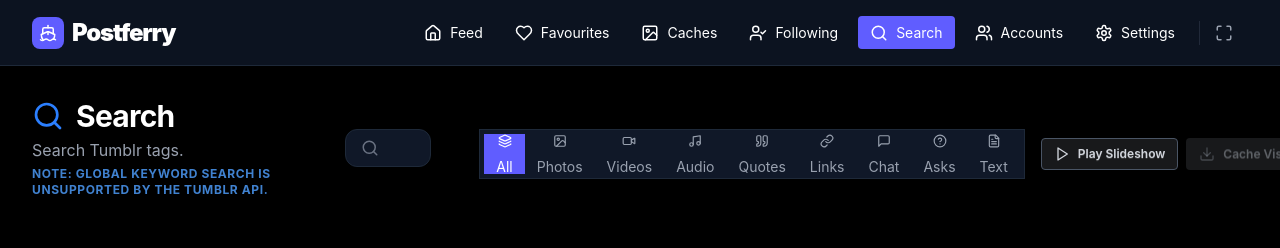
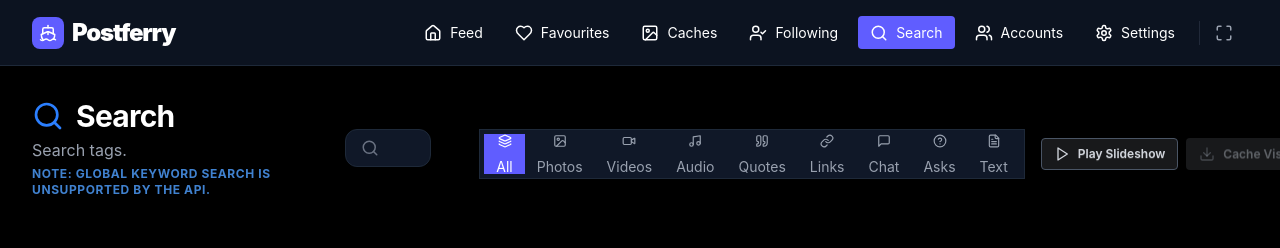
Before and after one commit to Bitti09/postferry-app, a SvelteKit app: page /search in a window 1280 px wide. Shown: the top 248 px of the page. Built offline with nearby package versions, Linux system fonts and the light colour scheme.

Commit message:
chore: remove remaining user-facing platform branding

```diff
--- a/package.json
+++ b/package.json
@@ -1,6 +1,6 @@
 {
 	"name": "postferry-app",
-	"description": "Unofficial multi-account Tumblr feed viewer with an offline media cache.",
+	"description": "Unofficial multi-account feed viewer with an offline media cache.",
 	"private": true,
 	"version": "0.0.1",
 	"license": "AGPL-3.0-only",
--- a/src/routes/+page.svelte
+++ b/src/routes/+page.svelte
@@ -319,8 +319,8 @@
 			<div class="hero-content text-center">
 				<div class="max-w-md">
 					<h1 class="text-5xl font-bold text-white">Welcome!</h1>
-					<p class="py-6">Connect your Tumblr account to see your merged chronological dashboard.</p>
-					<button class="btn btn-primary" onclick={handleAddAccount}>Connect Tumblr</button>
+					<p class="py-6">Connect an account to see your merged chronological feed.</p>
+					<button class="btn btn-primary" onclick={handleAddAccount}>Connect account</button>
 				</div>
 			</div>
 		</div>
--- a/src/routes/search/+page.svelte
+++ b/src/routes/search/+page.svelte
@@ -174,7 +174,7 @@
 				<Search size={32} class="text-blue-500" />
 				Search
 			</h1>
-			<p class="text-gray-400 mt-1">Search Tumblr tags. <span class="text-blue-400/80 text-xs font-bold block mt-1 uppercase tracking-wider">Note: Global keyword search is unsupported by the Tumblr API.</span></p>
+			<p class="text-gray-400 mt-1">Search tags. <span class="text-blue-400/80 text-xs font-bold block mt-1 uppercase tracking-wider">Note: Global keyword search is unsupported by the API.</span></p>
 		</div>
 
 		<!-- Central Search Bar -->
```
Also changed, not shown: static/manifest.webmanifest.
